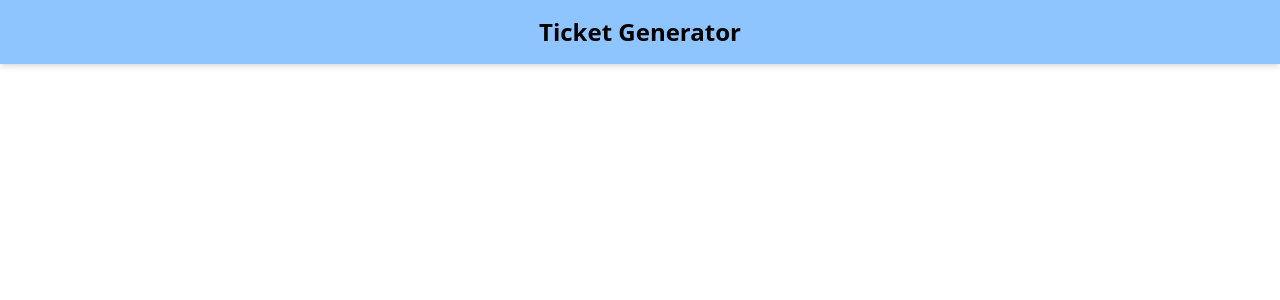
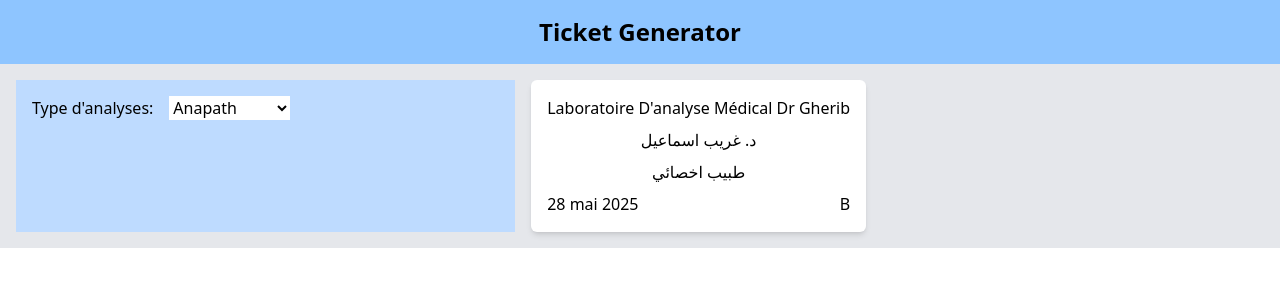
Before and after one commit to Medido1/office_ticket_generator, a React (Vite) app: page / in a window 1280 px wide. Shown: the top 300 px of the page. Built offline with nearby package versions, Linux system fonts and the light colour scheme.

Commit message:
Create intial ticket and form

```diff
--- a/src/App.jsx
+++ b/src/App.jsx
@@ -1,10 +1,12 @@
+import './App.css'
 import Header from "./components/Header";
-import './App.css'
+import Main from "./components/Main";
 
 function App() {
   return (
     <>
       <Header />
+      <Main />
     </>
   )
 }
--- /dev/null
+++ b/src/components/Form.jsx
@@ -0,0 +1,19 @@
+function Form() {
+  return (
+    <form className="w-[40%] bg-blue-200 p-4">
+      <div className="flex gap-4">
+        <label htmlFor="type">
+          Type d'analyses:
+        </label>
+        <select id="type" required
+          className="bg-white">
+          <option value="anapath">Anapath</option>
+          <option value="Cytoponction">Cytoponction</option>
+          <option value="fcv">FCV</option>
+        </select>
+      </div>
+    </form>
+  )
+}
+
+export default Form;
--- /dev/null
+++ b/src/components/Main.jsx
@@ -0,0 +1,16 @@
+import Form from "./Form";
+import Ticket from "./Ticket";
+
+
+function Main() {
+  return (
+    <main className="p-4 flex gap-4 bg-gray-200">
+      <Form />
+      <Ticket
+        type ="B"
+      />
+    </main>
+  )
+}
+
+export default Main;
--- /dev/null
+++ b/src/components/Ticket.jsx
@@ -0,0 +1,40 @@
+import { useState, useEffect } from "react";
+
+function Ticket({type}) {
+  const [currentDay, setCurrentDay] = useState(null);
+
+  useEffect(() => {
+    const today = new Date();
+    const formatedDay = today.toLocaleDateString(`fr-FR`, {
+      year: `numeric`,
+      month: `long`,
+      day: `numeric`
+    })
+
+    setCurrentDay(formatedDay)
+  }, [])
+
+  return (
+    <div className="bg-white p-4 flex flex-col gap-2 items-center rounded-md shadow-md">
+      <h1>
+        Laboratoire D'analyse Médical Dr Gherib
+      </h1>
+      <p>
+      د. غريب اسماعيل
+      </p>
+      <p>
+      طبيب اخصائي
+      </p>
+      <div className="flex justify-between self-stretch">
+        <p>
+          {currentDay}
+        </p>
+        <p>
+          {`${type}`}
+        </p>
+      </div>
+    </div>
+  )
+}
+
+export default Ticket;
```
